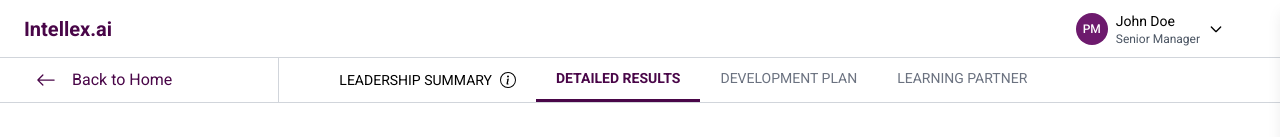
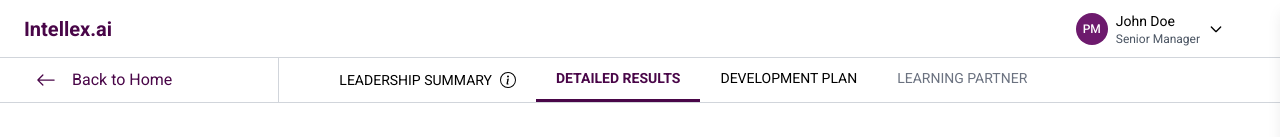
Before and after one commit to Anmolgarg18/intellex, a plain HTML site: page detail.html in a window 1280 px wide. Shown: the top 137 px of the page. Drawn offline with nearby package versions, Linux system fonts and the light colour scheme; a web font is replaced by a local one.

Commit message:
Anmol- updates

```diff
--- a/detail.html
+++ b/detail.html
@@ -503,7 +503,7 @@
     </span>
   </a>
 
-  <a href="development.html"><div class="tabsection-button text-gray-500" onclick="showTab()">DEVELOPMENT PLAN</div></a>
+  <a href="development.html"><div class="tabsection-button " onclick="showTab()">DEVELOPMENT PLAN</div></a>
 
 
   <div class="tabsection-button text-gray-500" onclick="showTab()">LEARNING PARTNER
```
